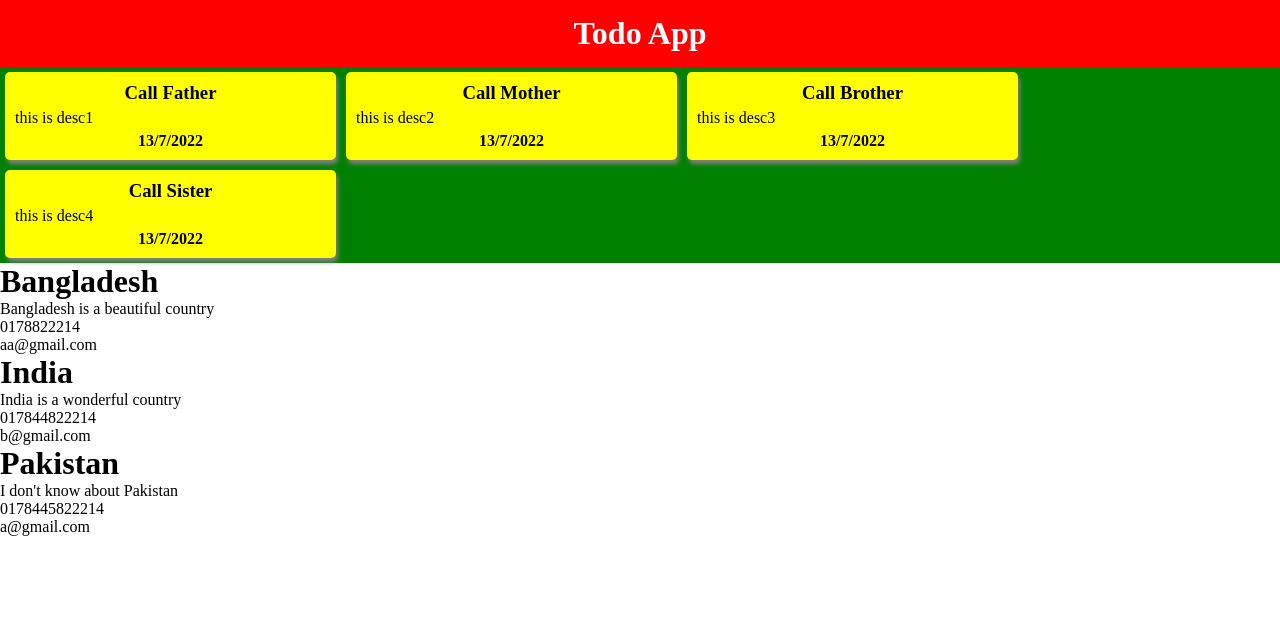
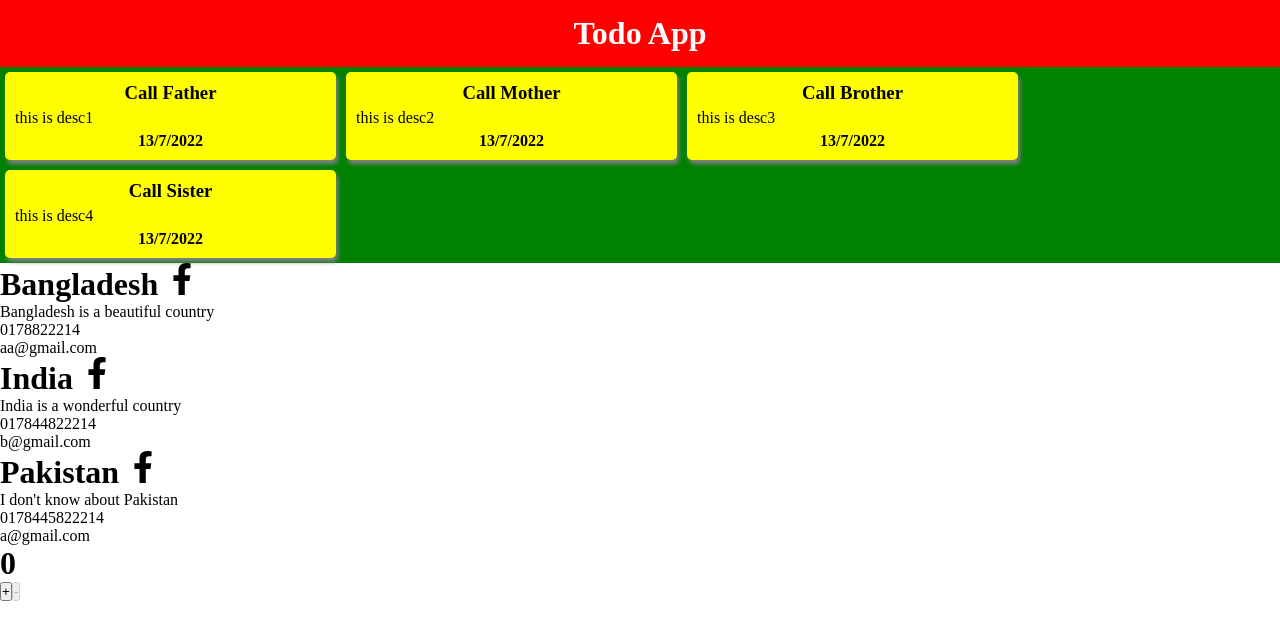
Before and after one commit to makbulhosen5000/react-toggle-app, a React (Create React App) app: page / in a window 1280 px wide. Shown: the top 640 px of the page. Built offline with nearby package versions, Linux system fonts and the light colour scheme.

Commit message:
added state of class components

```diff
--- a/package.json
+++ b/package.json
@@ -6,8 +6,11 @@
     "@testing-library/jest-dom": "^5.16.5",
     "@testing-library/react": "^13.3.0",
     "@testing-library/user-event": "^13.5.0",
+    "bootstrap": "^5.2.0",
     "react": "^18.2.0",
+    "react-bootstrap": "^2.5.0",
     "react-dom": "^18.2.0",
+    "react-icons": "^4.4.0",
     "react-router-dom": "^6.3.0",
     "react-scripts": "5.0.1",
     "uuid": "^8.3.2",
--- a/src/App.js
+++ b/src/App.js
@@ -5,6 +5,7 @@ import Card from './practice/Card'
 import './practice/style.css'
 import Data from './practice/Data.json';
 import List from './practice/List';
+import STATE from './practice/STATE';
 
 // import React, { useState } from 'react'
 // import Message from './components/Memo/Message';
@@ -31,11 +32,17 @@ function App() {
 
   return (
      <div>
-        <div className="pageStyle">
+
+      <div className="pageStyle">
         <h1 style={cssStyle}>Todo App</h1>
         {Data.map((item, index)=><Card key={index} title={item.title} desc={item.desc} /> )}
         </div>
         <List/>
+
+
+            <STATE/>
+
+
      </div>
 
 
--- a/src/index.js
+++ b/src/index.js
@@ -1,6 +1,7 @@
 
 import ReactDOM from 'react-dom/client';
 import App from './App';
+
 
 
 
--- a/src/practice/List.js
+++ b/src/practice/List.js
@@ -1,5 +1,6 @@
 import React from 'react'
 import { v4 as uuidv4 } from 'uuid';
+import { FaFacebookF } from "react-icons/fa";
 
 const todos = [
     {
@@ -45,7 +46,7 @@ function List() {
             const {id,title,desc} = todo;
             return(
                 <div key={id}>
-                    <h1>{title}</h1>
+                    <h1>{title} <FaFacebookF/> </h1>
                     <p>{desc}</p>
                     {todo.phones.map((phone)=>{
                         return(
@@ -53,6 +54,7 @@ function List() {
                                 <p>{phone.phone}</p>
                                 <p>{phone.email}</p>
                             </article>
+
                         )
                     })}
                 </div>
--- /dev/null
+++ b/src/practice/STATE.js
@@ -0,0 +1,32 @@
+
+import React, { Component } from 'react'
+
+export default class STATE extends Component {
+    constructor(){
+        super()
+    this.state={
+        count : 0
+    }
+
+    }
+
+    increaseCount=()=>{
+        this.setState({
+            count:this.state.count + 1
+        })
+    }
+    decreaseCount=()=>{
+        this.setState({
+            count:this.state.count - 1
+        })
+    }
+  render() {
+    return (
+      <div>
+          <h1>{this.state.count}</h1>
+          <button onClick={this.increaseCount} disabled={ this.state.count === 10 ? true:false }> + </button>
+          <button onClick={this.decreaseCount} disabled={ this.state.count === 0 ? true:false }> - </button>
+      </div>
+    )
+  }
+}
--- a/src/practice/style.css
+++ b/src/practice/style.css
@@ -7,6 +7,7 @@
 .pageStyle{
     background-color: green;
 }
+
 .card{
     background-color: yellow;
     box-shadow: 2px 4px 4px gray;
```
Also changed, not shown: 1 other file (tests, documents, lock files or other folders).
